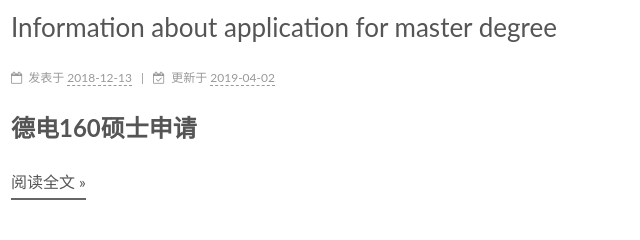
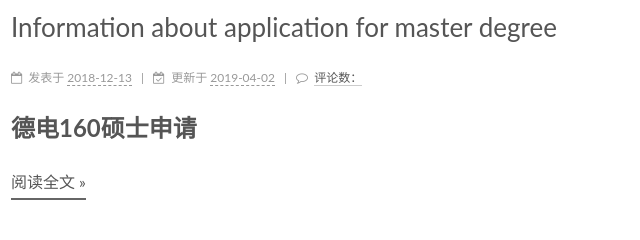
Before and after one commit to Spycsh/Blog, a plain HTML site: page index.html in a window 1280 px wide. Shown: the part 161-401 px from the top of the page, 229-869 px from the left. Drawn offline with Linux system fonts and the light colour scheme; a script that the page names is missing.

Commit message:
Site updated: 2019-04-02 21:43:50

```diff
--- a/index.html
+++ b/index.html
@@ -412,12 +412,24 @@
 
                   <span class="post-meta-item-text">更新于</span>
 
-                <time title="修改时间：2019-04-02 21:40:55" itemprop="dateModified" datetime="2019-04-02T21:40:55+02:00">2019-04-02</time>
+                <time title="修改时间：2019-04-02 21:43:26" itemprop="dateModified" datetime="2019-04-02T21:43:26+02:00">2019-04-02</time>
 
 
           </span>
 
 
+
+
+
+              <span class="post-comments-count">
+                <span class="post-meta-divider">|</span>
+                <span class="post-meta-item-icon">
+                  <i class="fa fa-comment-o"></i>
+                </span>
+                <a href="/2018/12/13/Master/#comments" itemprop="discussionUrl">
+                  <span class="post-meta-item-text">评论数：</span> <span class="post-comments-count valine-comment-count" data-xid="/2018/12/13/Master/" itemprop="commentCount"></span>
+                </a>
+              </span>
 
 
 
```
Also changed, not shown: 2018/12/13/Master/index.html (+22 -2 lines).
